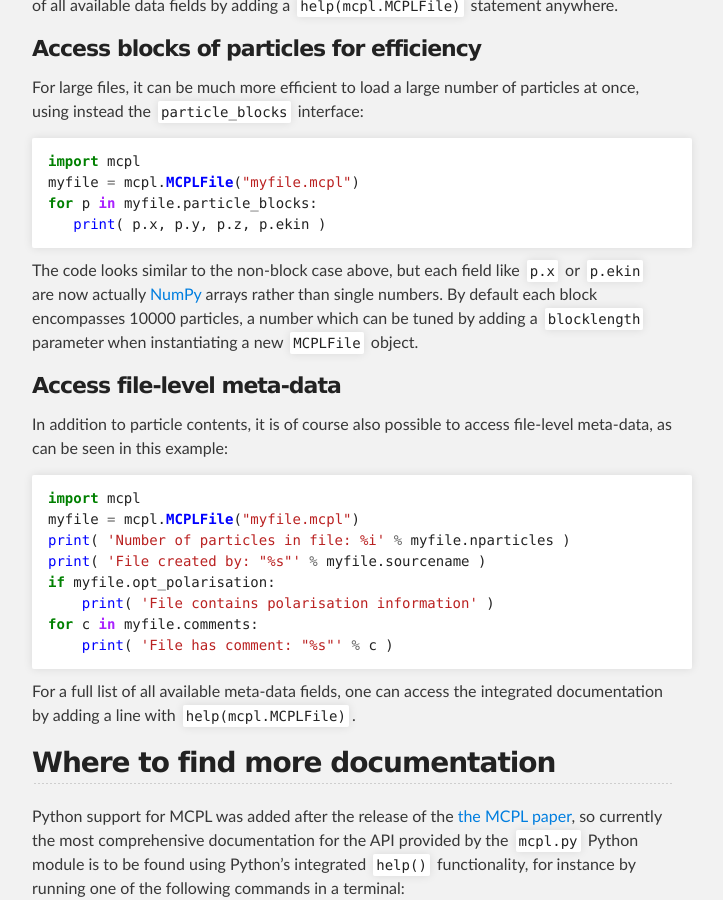
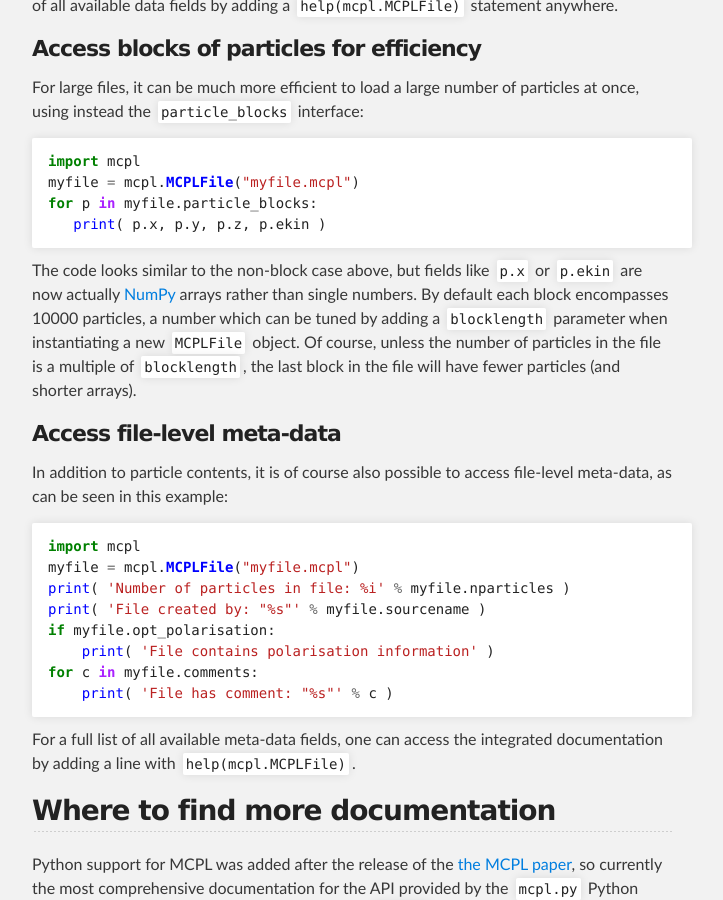
Before and after one commit to mctools/mcpl, a Jekyll site: the page built from usage_python.md, in a window 1280 px wide and 900 px high, scrolled down 994 px. Shown: the whole window, without its empty margins (288-1011 px from the left). Built offline with Jekyll 4.4.1, drawn with Linux system fonts in a browser that asks for light colours.

Commit message:
Clarify length of final block in file

````diff
--- a/usage_python.md
+++ b/usage_python.md
@@ -45,11 +45,13 @@ for p in myfile.particle_blocks:
    print( p.x, p.y, p.z, p.ekin )
 ```
 
-The code looks similar to the non-block case above, but each field like `p.x` or
+The code looks similar to the non-block case above, but fields like `p.x` or
 `p.ekin` are now actually [NumPy](http://www.numpy.org/) arrays rather than
 single numbers. By default each block encompasses 10000 particles, a number
 which can be tuned by adding a `blocklength` parameter when instantiating a new
-`MCPLFile` object.
+`MCPLFile` object. Of course, unless the number of particles in the file is a
+multiple of `blocklength`, the last block in the file will have fewer particles
+(and shorter arrays).
 
 ### Access file-level meta-data
 
````
